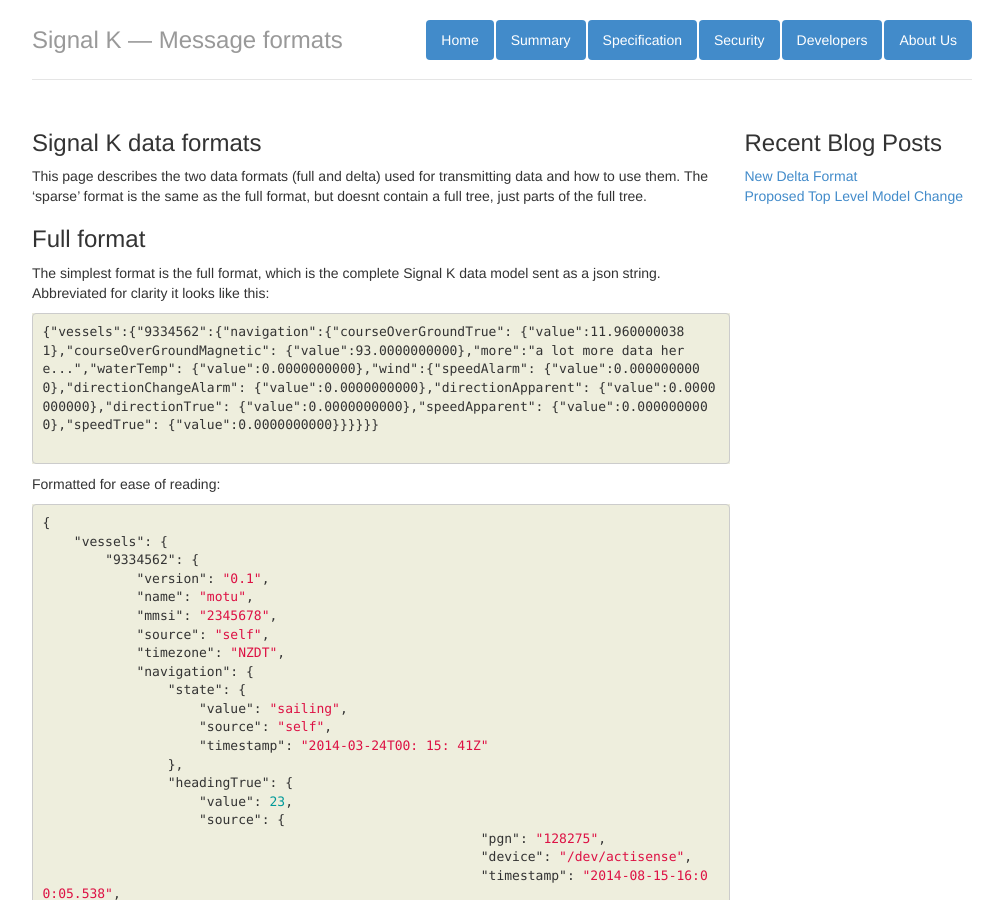
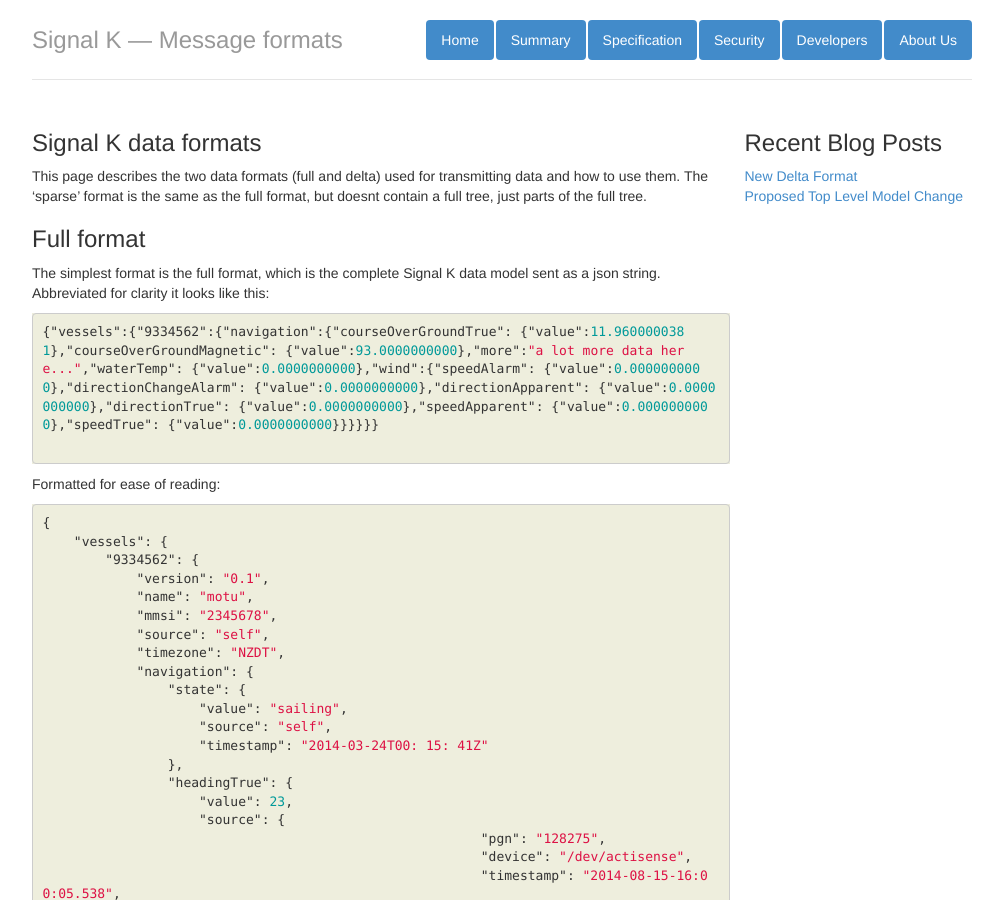
Before and after one commit to SignalK/signalk.github.io, a Jekyll site: the page built from dev/messageFormat.md, in a window 1280 px wide and 900 px high. Shown: the whole window, without its empty margins (138-1141 px from the left). Built offline with Jekyll 4.4.1, drawn with Linux system fonts in a browser that asks for light colours; nearby versions of some CDN libraries; Markdown is read by kramdown in place of the engine named in the settings; some of the changed lines change nothing that is shown; some of the changed text lies outside the part shown.

````diff
--- a/dev/messageFormat.md
+++ b/dev/messageFormat.md
@@ -11,11 +11,14 @@
 ###Full format
 
 The simplest format is the full format, which is the complete Signal K data model sent as a json string. Abbreviated for clarity it looks like this:
-```
+
+```json
 {"vessels":{"9334562":{"navigation":{"courseOverGroundTrue": {"value":11.9600000381},"courseOverGroundMagnetic": {"value":93.0000000000},"more":"a lot more data here...","waterTemp": {"value":0.0000000000},"wind":{"speedAlarm": {"value":0.0000000000},"directionChangeAlarm": {"value":0.0000000000},"directionApparent": {"value":0.0000000000},"directionTrue": {"value":0.0000000000},"speedApparent": {"value":0.0000000000},"speedTrue": {"value":0.0000000000}}}}}}
 
 ```
+
 Formatted for ease of reading:
+
 ```json
 {
     "vessels": {
@@ -57,6 +60,7 @@
     }
 }
 ```
+
 The message is UTF-8 ASCII text, and the top-level attribute(key) is always "vessels". Below this level is a list of vessels, identified by their mmsi number or a generated unique id. There may be many vessels, if data has been received from AIS or other sources. The format for each vessel's data uses the same standard Signal K structure, but may not have the same content, eg you wont have as much data about other vessels as you have about your own.
 
 The values are always SI units, and always the same units for the same key. eg 'speedOverGround' is always meters per second, never knots, km/hr, or miles/hr. This means you never have to send 'units' with data, the units are specific for a key, and defined in the data schema.
@@ -73,9 +77,10 @@
 
  ```json
  {"vessels":{"self":{"navigation":{"position":{"latitude": {"value":-41.2936935424}}}}}}
+
  {"vessels":{"self":{"navigation":{"position":{"longitude": {"value":173.2470855712},"source": "self", "timestamp": "2014-03-24T00: 15: 41Z"}}}}}
  ```
- or, more efficiently:
+ or, more efficiently (and formatted):
 
   ```json
  {
````
